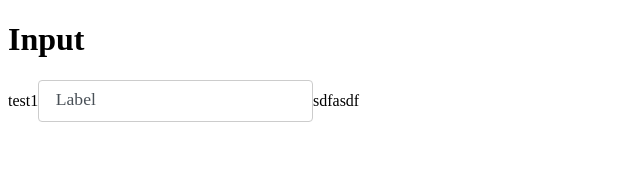
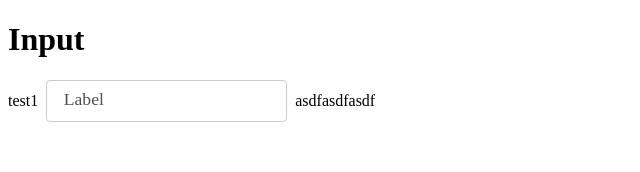
Before and after one commit to S0RGE/ui-elements, a Vue app: page / in a window 1280 px wide. Shown: the top 172 px of the page, without its empty margins (0-640 px from the left). Built offline with nearby package versions, Linux system fonts and the light colour scheme.

Commit message:
remove scoped from custom-input, refactor classes names

```diff
--- a/src/shared/Input/Input.vue
+++ b/src/shared/Input/Input.vue
@@ -1,14 +1,14 @@
 <template>
-  <div class="input">
-    <span v-if="$slots.prepend" class="input__prev-icon">
+  <div class="custom-input">
+    <span v-if="$slots.prepend" class="custom-input__prev-icon">
       <slot name="prepend" />
     </span>
-    <span class="input__main-wrapper">
+    <span class="custom-input__main-wrapper">
       <slot name="default">
         <label
           v-if="label"
           :for="id"
-          class="input__label"
+          class="custom-input__label"
           :class="[(focused || model) && 'label-active']"
         >
           {{ label }}
@@ -19,12 +19,12 @@
           :id="id"
           type="text"
           v-model="model"
-          class="input__main"
+          class="custom-input__main"
           :disabled="disabled"
         />
       </slot>
     </span>
-    <span v-if="$slots.append" class="input__post-icon">
+    <span v-if="$slots.append" class="custom-input__post-icon">
       <slot name="append" />
     </span>
   </div>
@@ -58,18 +58,18 @@ const onFocusoutHandler = () => {
 };
 </script>
 
-<style scoped>
-.input {
+<style>
+.custom-input {
   display: flex;
   align-items: center;
+  gap: 0.5rem;
 }
 
-.input__main-wrapper {
-    position: relative;
+.custom-input__main-wrapper {
+  position: relative;
 }
 
-.input__main {
-  width: 100%;
+.custom-input__main {
   padding: 0.5rem 1rem;
   border: 1px solid #ccc;
   border-radius: 0.25rem;
@@ -81,11 +81,11 @@ const onFocusoutHandler = () => {
   color: #495057;
   background-color: #fff;
   background-clip: padding-box;
-  transition: border-color 0.15s ease-in-out, box-shadow 0.15s ease-in-out;
+  transition: all 0.15s ease-in-out;
 }
 
 /* Label */
-.input__label {
+.custom-input__label {
   position: absolute;
   top: 45%;
   left: 0.5rem;
@@ -106,8 +106,8 @@ const onFocusoutHandler = () => {
   top: 0;
 }
 
-.input__prev-icon {
+.custom-input__prev-icon {
 }
-.input__post-icon {
+.custom-input__post-icon {
 }
 </style>
```
